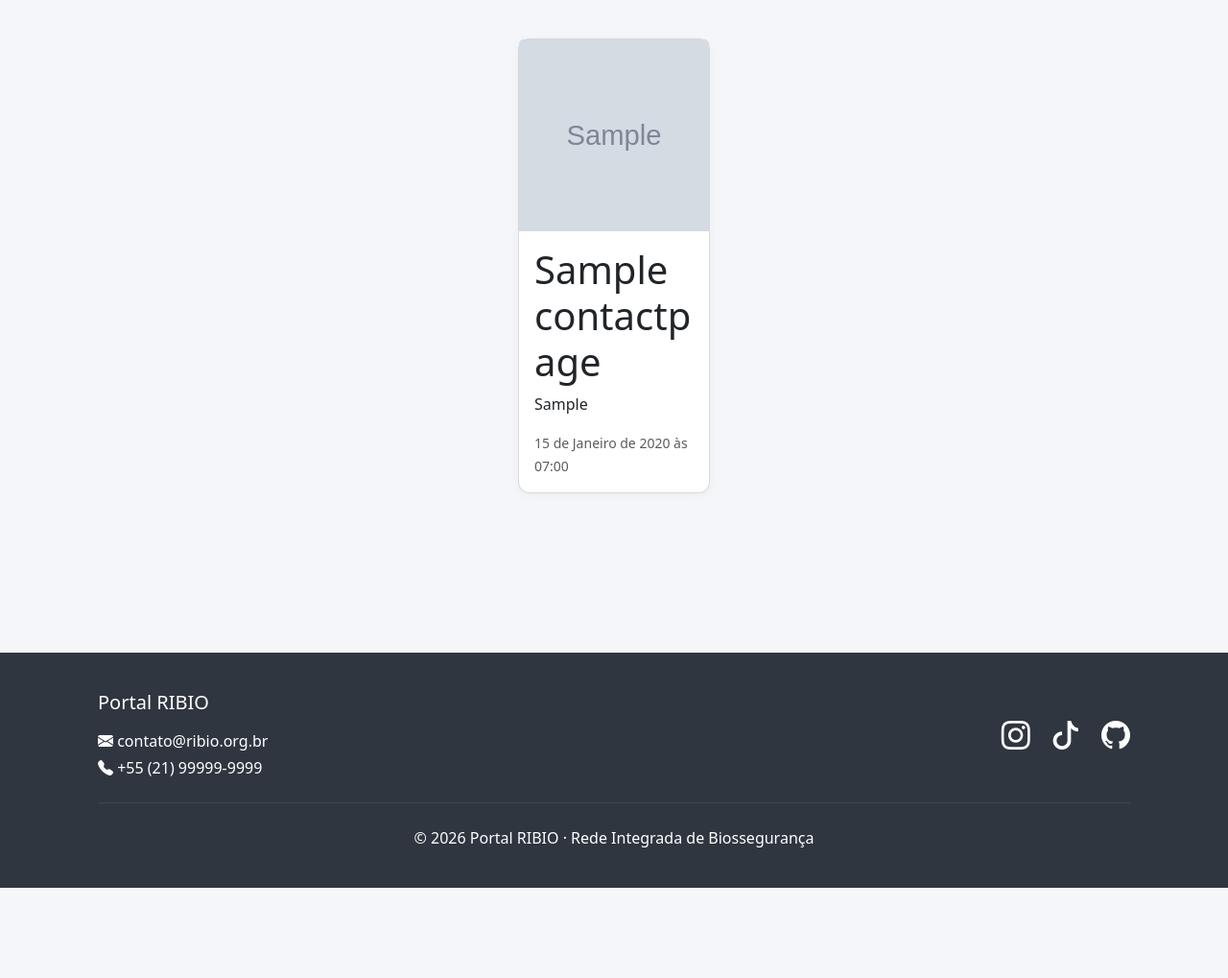
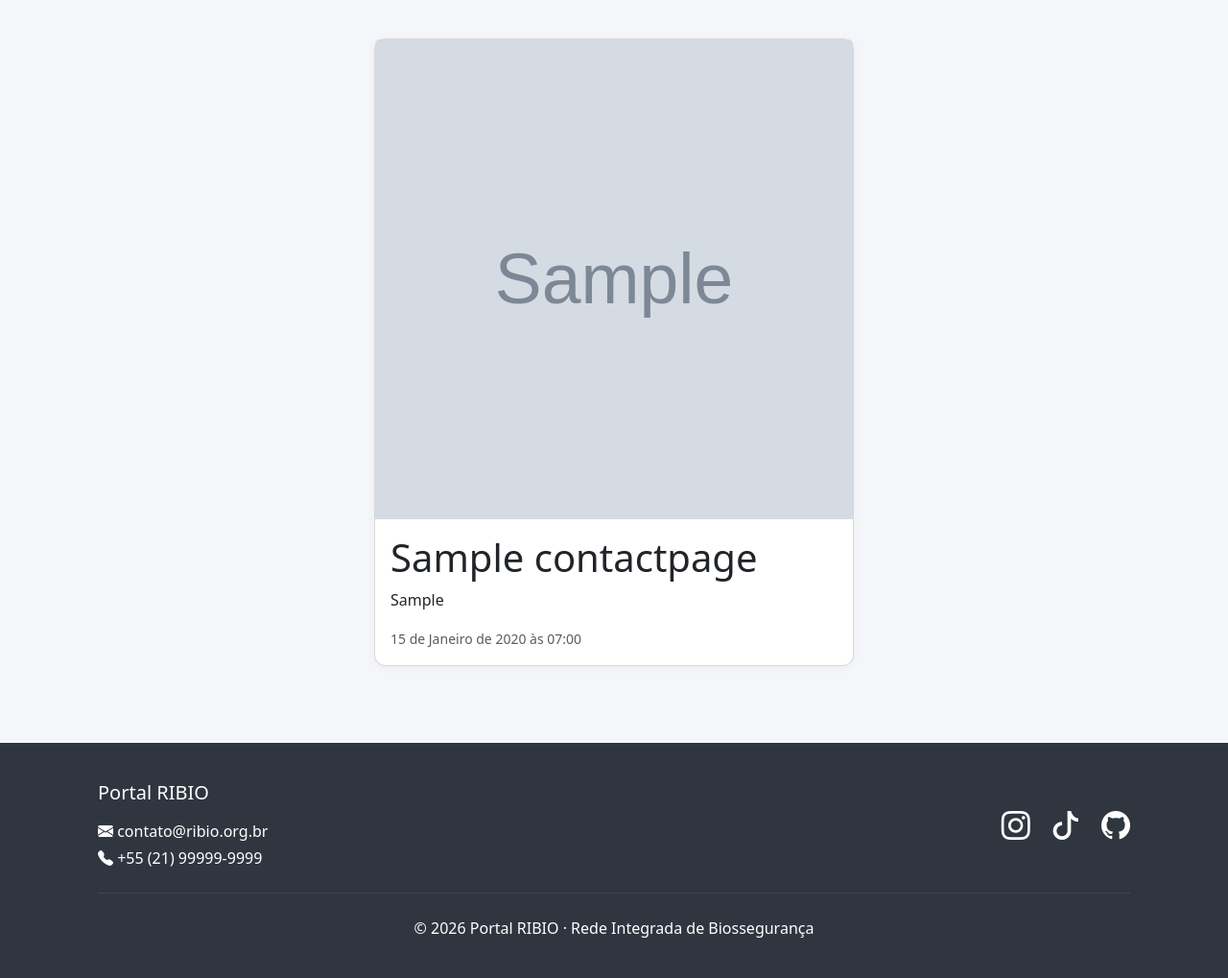
Before and after one commit to RIBIOgit/siteRIBIO, a Django app: page /contact/1/ in a window 1280 px wide. Shown: the part 56-1075 px from the top of the page at 96% size. Before the commit the page ends 981 px from the top, so only its background shows below. Run offline with Django 5.2, Linux system fonts and the light colour scheme; tables that the repository leaves empty hold one stand-in row (values such as "Sample post"); grey boxes marked "Sample" are stand-in pictures.

Commit message:
Texto genérico falando a mudança

```diff
--- a/contact/templates/contact/detail.html
+++ b/contact/templates/contact/detail.html
@@ -2,12 +2,12 @@
 
 {% block content %}
 
-<div class="card mx-auto" style="max-width: 200px;">
+<div class="card mx-auto" style="max-width: 500px;">
 
     {% if item.image %}
         <img src="{{ item.image.url }}"
             class="card-img-top"
-            style="height:200px; object-fit:cover;">
+            style="height:500px; object-fit:cover;">
     {% endif %}
 
     <div class="card-body">
--- a/contact/templates/contact/list.html
+++ b/contact/templates/contact/list.html
@@ -30,7 +30,7 @@
         <div class="row g-3">
 
         {% for item in contact %}
-            <div class="col-md-6">
+            <div class="col-md-4">
 
                 <a href="{% url 'contact_detail' item.id %}" class="text-decoration-none text-dark">
 
```
